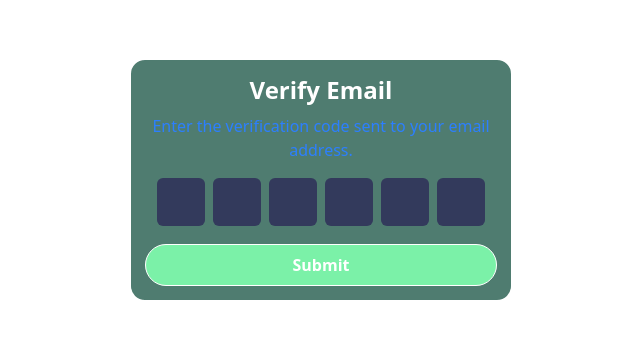
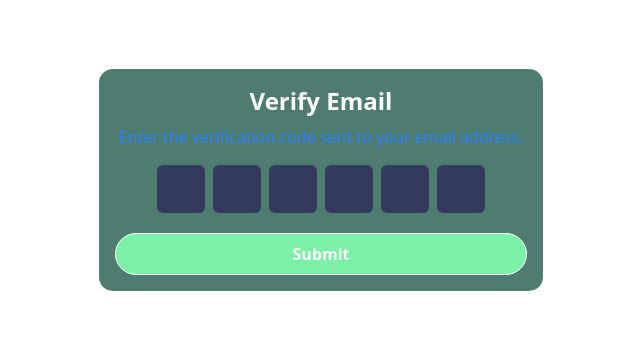
Before and after one commit to LeoseEldho/Login_Page, a React app in the folder frontend/: page /verifyEmail in a window 1280 px wide. Shown: the part 220-558 px from the top of the page, without its empty margins (319-959 px from the left). Built offline with nearby package versions, Linux system fonts and the light colour scheme; the HTML template or start-up script is replaced by a standard one.

Commit message:
changes in verify Email

```diff
--- a/frontend/src/Page/VerifyEmail.jsx
+++ b/frontend/src/Page/VerifyEmail.jsx
@@ -53,25 +53,34 @@ const VerifyEmail = () => {
   };
 
   return (
-    <div className="min-h-screen flex flex-col justify-center items-center  bg-white dark:bg-gray-800 ">
-      <div className="border-white border-2 rounded-2xl p-3.5 bg-[#4f7c70] flex flex-col items-center min-w-4/6 sm:min-w-min sm:w-96">
-        <div className=" text-2xl font-bold  text-white  "> Verify Email </div>
+   <div className="min-h-screen flex justify-center items-center px-4 bg-white dark:bg-gray-800">
+      <div
+        className="border-white border-2 rounded-2xl p-4 bg-[#4f7c70]
+                    flex flex-col items-center
+                    w-full max-w-sm sm:max-w-md"
+      >
+        <div className="text-2xl font-bold text-white">Verify Email</div>
 
-        <h3 className=" text-blue-500 text-center mt-2 mb-4 ">
+        <h3 className="text-blue-500 text-center mt-2 mb-4">
           Enter the verification code sent to your email address.
         </h3>
-        <div className="flex mb-3 gap-2 justify-center" onPaste={handlePaste}>
+
+        <div
+          className="flex mb-3 gap-2 justify-center w-full"
+          onPaste={handlePaste}
+        >
           {Array(6)
             .fill(0)
             .map((_, ind) => (
               <input
+                key={ind}
                 maxLength="1"
-                key={ind}
-                required=""
                 ref={(e) => (otpRef.current[ind] = e)}
                 onInput={(e) => handleInput(e, ind)}
                 onKeyDown={(e) => handleKeyDown(e, ind)}
-                className="w-12 h-12 bg-[#333A5C] text-white  text-center text-xl rounded-md"
+                className="w-10 h-10 sm:w-12 sm:h-12
+                       bg-[#333A5C] text-white text-center
+                       text-lg sm:text-xl rounded-md"
                 type="text"
               />
             ))}
@@ -79,7 +88,8 @@ const VerifyEmail = () => {
 
         <button
           onClick={verifyHandler}
-          className="font-bold cursor-pointer mt-1.5 text-shadow-amber-200 px-4 w-full bg-green-300 text-white  py-2 border border-white rounded-full"
+          className="font-bold mt-2 w-full bg-green-300
+                   text-white py-2 border border-white rounded-full"
         >
           Submit
         </button>
```
